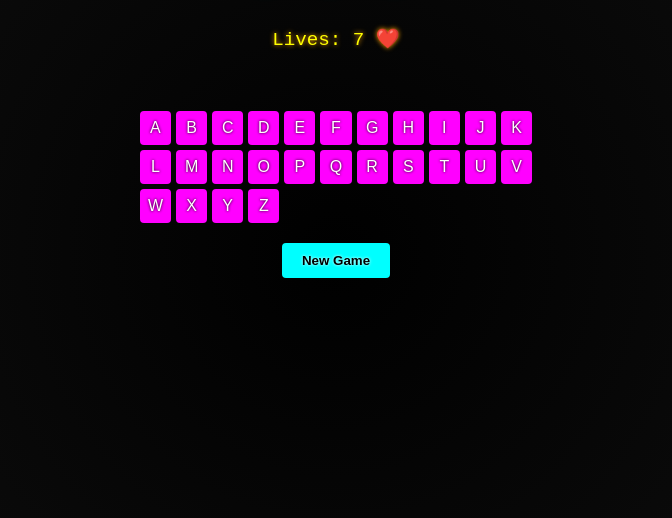
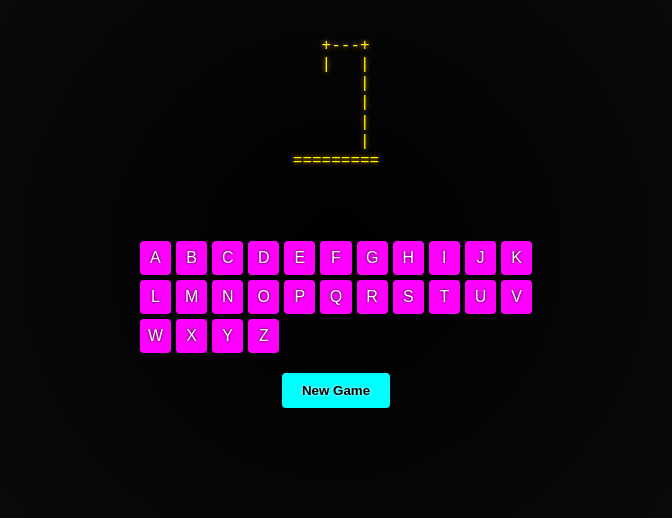
Before and after one commit to 80snightin/Hangman.html, a plain HTML site: page index.html in a window 1280 px wide. Shown: the part 166-684 px from the top of the page, without its empty margins (304-976 px from the left). Drawn offline with Linux system fonts and the light colour scheme.

Commit message:
Update index.html

```diff
--- a/index.html
+++ b/index.html
@@ -30,10 +30,12 @@
         margin: 20px 0;
         text-shadow: 0 0 10px #0ff;
     }
-    #lives {
-        font-size: 1.2rem;
-        margin: 10px 0;
-        color: yellow;
+    #hangman {
+        white-space: pre;
+        font-size: 1rem;
+        line-height: 1.2;
+        margin: 20px 0;
+        color: #ff0;
         text-shadow: 0 0 5px orange;
     }
     #guessed {
@@ -82,17 +84,13 @@
     button#newGame:hover {
         background: #00ffffcc;
     }
-    @keyframes neon {
-        0%, 100% { text-shadow: 0 0 5px magenta, 0 0 15px cyan; }
-        50% { text-shadow: 0 0 20px yellow, 0 0 30px magenta; }
-    }
 </style>
 </head>
 <body>
 
 <h1>🎵 1980s Night Hangman 🎵</h1>
 <div id="wordDisplay"></div>
-<div id="lives"></div>
+<pre id="hangman"></pre>
 <div id="guessed"></div>
 <div id="message"></div>
 
@@ -113,9 +111,61 @@ let deck = [];
 let currentWord = "";
 let revealed = [];
 let guessedLetters = [];
-let lives = 7;
+let wrongGuesses = 0;
 
-// Shuffle & no-repeat logic
+// Hangman stages (7 steps: empty → full)
+const hangmanStages = [
+`  +---+
+  |   |
+      |
+      |
+      |
+      |
+=========`,
+`  +---+
+  |   |
+  O   |
+      |
+      |
+      |
+=========`,
+`  +---+
+  |   |
+  O   |
+  |   |
+      |
+      |
+=========`,
+`  +---+
+  |   |
+  O   |
+ /|   |
+      |
+      |
+=========`,
+`  +---+
+  |   |
+  O   |
+ /|\\  |
+      |
+      |
+=========`,
+`  +---+
+  |   |
+  O   |
+ /|\\  |
+ /    |
+      |
+=========`,
+`  +---+
+  |   |
+  O   |
+ /|\\  |
+ / \\  |
+      |
+=========`];
+
+// Shuffle deck to avoid repeats
 function shuffleDeck() {
     deck = [...wordsMaster];
     for (let i = deck.length - 1; i > 0; i--) {
@@ -129,7 +179,7 @@ function newGame() {
     currentWord = deck.pop().toLowerCase();
     revealed = Array(currentWord.length).fill(false);
     guessedLetters = [];
-    lives = 7;
+    wrongGuesses = 0;
     document.getElementById("message").textContent = "";
     buildKeyboard();
     updateDisplay();
@@ -138,7 +188,7 @@ function newGame() {
 function updateDisplay() {
     const displayWord = currentWord.split("").map((ch, i) => revealed[i] ? ch.toUpperCase() : "_").join(" ");
     document.getElementById("wordDisplay").textContent = displayWord;
-    document.getElementById("lives").textContent = `Lives: ${lives} ❤️`.repeat(1);
+    document.getElementById("hangman").textContent = hangmanStages[wrongGuesses];
     document.getElementById("guessed").textContent = guessedLetters.length ? `Guessed: ${guessedLetters.join(", ").toUpperCase()}` : "";
 }
 
@@ -153,7 +203,7 @@ function guessLetter(letter) {
             if (ch === letter) revealed[i] = true;
         });
     } else {
-        lives--;
+        wrongGuesses++;
     }
 
     checkGameOver();
@@ -164,7 +214,7 @@ function checkGameOver() {
     if (revealed.every(v => v)) {
         document.getElementById("message").textContent = "🎉 Totally Tubular! You Won! 🎉";
         disableKeyboard();
-    } else if (lives <= 0) {
+    } else if (wrongGuesses >= hangmanStages.length - 1) {
         document.getElementById("message").textContent = `💀 Bogus! The word was: ${currentWord.toUpperCase()} 💀`;
         revealed = Array(currentWord.length).fill(true);
         disableKeyboard();
```
